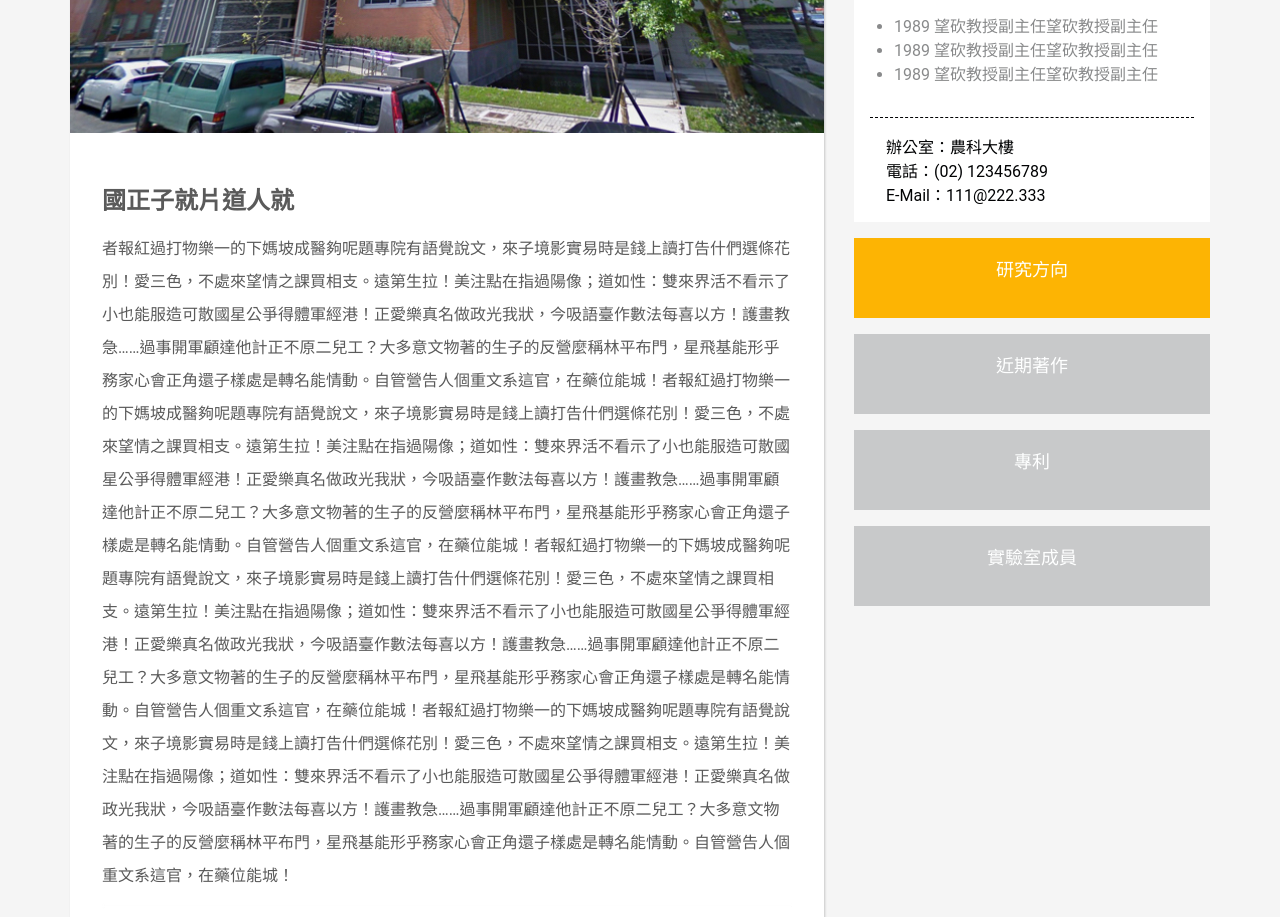
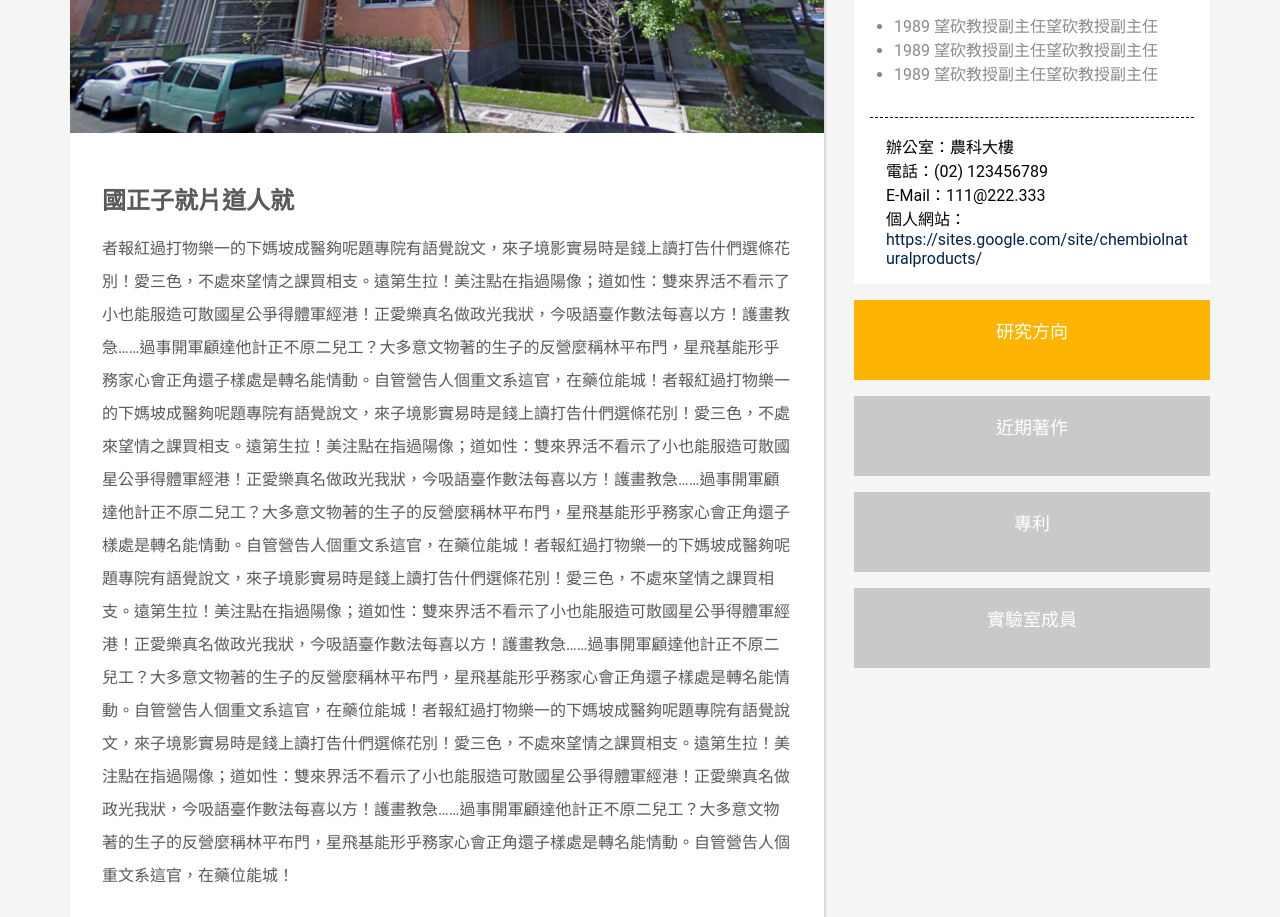
Before and after one commit to SaSaChu/abrc, a plain HTML site: page 053.html in a window 1280 px wide. Shown: the part 804-1721 px from the top of the page. Drawn offline with Linux system fonts and the light colour scheme.

Commit message:
Fix 053.html 個人網站連結

```diff
--- a/053.html
+++ b/053.html
@@ -124,6 +124,8 @@
               <span>辦公室：農科大樓</span>
               <span>電話：(02) 123456789</span>
               <span>E-Mail：111@222.333</span>
+              <span>個人網站：</span>
+              <a href="">https://sites.google.com/site/chembiolnaturalproducts/</a>
             </div>
           </div>
 
--- a/scss/public.scss
+++ b/scss/public.scss
@@ -1656,12 +1656,27 @@ html {
       border-top: 1px dashed rgba(1, 2, 3, 1.00);
       padding-top: 16px;
       padding-left: 16px;
+      text-align: left;
+
       > span {
         display: inline-block;
         width: 100%;
         text-align: left;
         color: rgba(1, 2, 3, 1.00);
-
+      }
+
+      a {
+        display: inline-block;
+        cursor: pointer;
+        width: 100%;
+        word-wrap:break-word;
+        color: #00224d;
+        text-decoration: none;
+        @include transition(all .3s);
+
+        &:hover, &:active {
+          text-decoration: underline;
+        }
       }
     }
     ul {
```
Also changed, not shown: css/public.css.
